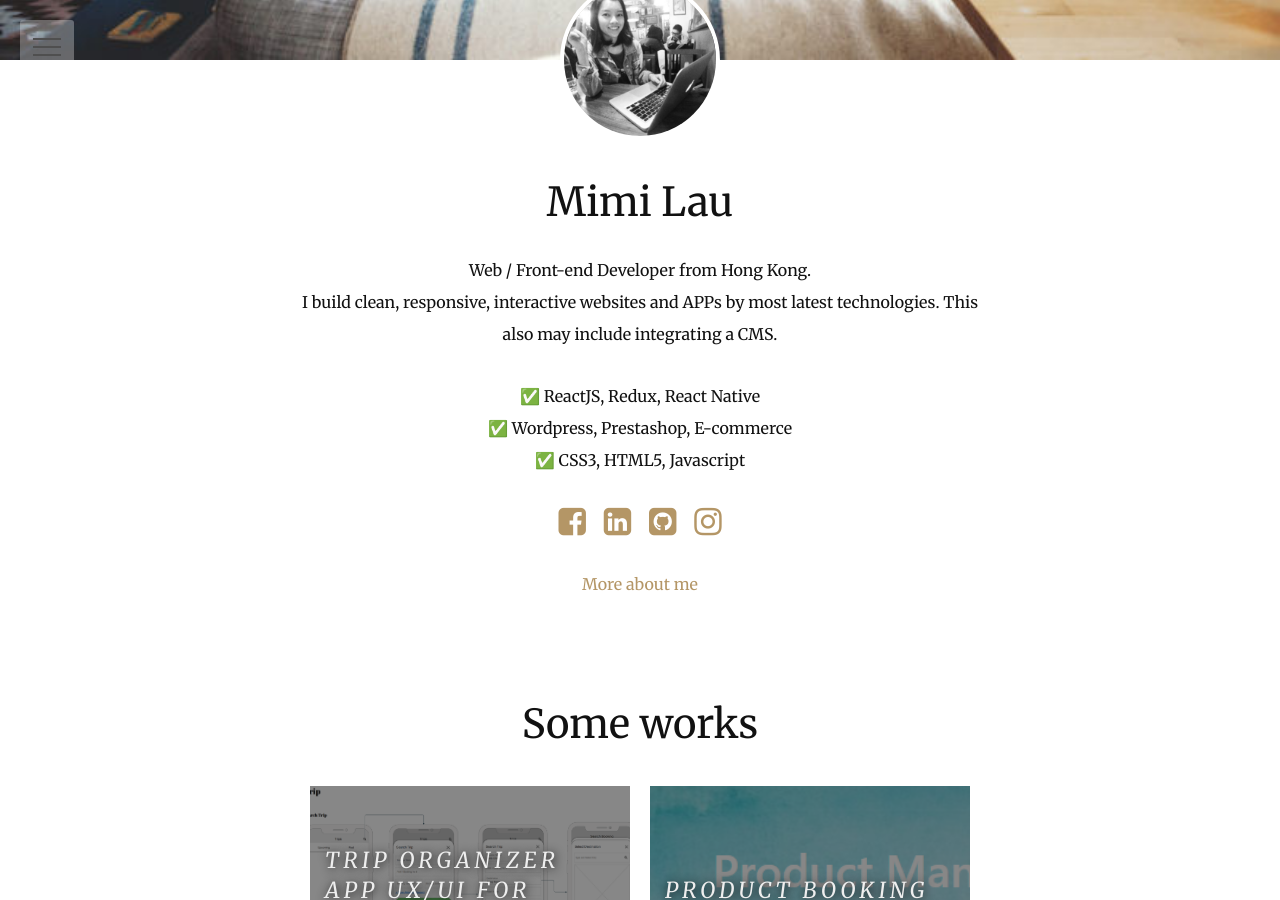
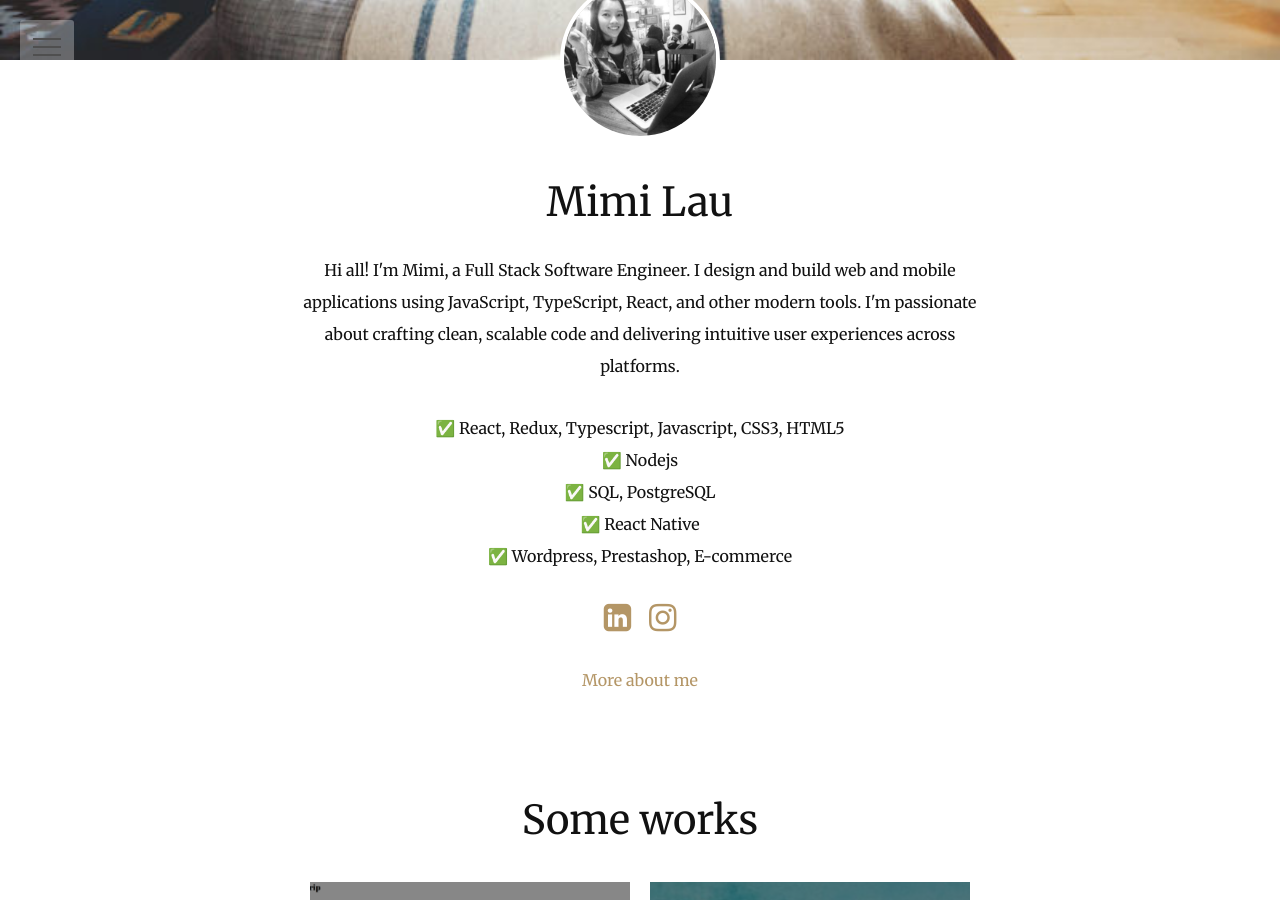
Before and after one commit to MimiLau/mimilau.github.io, a Jekyll site: the page built from index.html, in a window 1280 px wide and 900 px high, scrolled down 390 px. Built offline with Jekyll 4.4.1, drawn with Linux system fonts in a browser that asks for light colours; nearby versions of some CDN libraries; the list of posts is cut into pages by our own code.

Commit message:
landing page update

```diff
--- a/index.html
+++ b/index.html
@@ -7,20 +7,19 @@ home: true
 	<section>
 		<div class="mb-3 pb-2">
 			<h1>{{ site.author.name }}</h1>
-			<p>Web / Front-end Developer from Hong Kong. <br />I build clean, responsive, interactive websites and APPs by most latest technologies. This also may include integrating a CMS.</p>
-			<p>✅ ReactJS, Redux, React Native<br />✅ Wordpress, Prestashop, E-commerce<br />✅ CSS3, HTML5, Javascript</p>
+			<p>Hi all! I'm Mimi, a Full Stack Software Engineer. I design and build web and mobile applications using JavaScript, TypeScript, React, and other modern tools. I'm passionate about crafting clean, scalable code and delivering intuitive user experiences across platforms.</p>
+			<p>✅ React, Redux, Typescript, Javascript, CSS3, HTML5<br />
+				✅ Nodejs<br />
+				✅ SQL, PostgreSQL<br />
+				✅ React Native<br />
+				✅ Wordpress, Prestashop, E-commerce
+			</p>
 			<ul class="inline-list">
 				<li>
-					<a href="https://www.facebook.com/mimimimi.lau" target="_blank"><i class="fa fa-facebook-square fa-2x" aria-hidden="true"></i><span class="sr-only">Facebook</span></a>
+					<a href="https://www.linkedin.com/in/mimilaumeiyan" target="_blank"><i class="fa fa-linkedin-square fa-2x" aria-hidden="true"></i><span class="sr-only">Linkedin</span></a>
 				</li>
 				<li>
-					<a href="https://www.linkedin.com/in/mimilauprofile" target="_blank"><i class="fa fa-linkedin-square fa-2x" aria-hidden="true"></i><span class="sr-only">Linkedin</span></a>
-				</li>
-				<li>
-					<a href="https://github.com/MimiLau" target="_blank"><i class="fa fa-github-square fa-2x" aria-hidden="true"></i><span class="sr-only">Github</span></a>
-				</li>
-				<li>
-					<a href="https://www.instagram.com/mimi___lau" target="_blank"><i class="fa fa-instagram fa-2x" aria-hidden="true"></i><span class="sr-only">Instagram</span></a>
+					<a href="https://www.instagram.com/mimilamlau" target="_blank"><i class="fa fa-instagram fa-2x" aria-hidden="true"></i><span class="sr-only">Instagram</span></a>
 				</li>
 			</ul>
 			<p><a href="/about">More about me</a></p>
```
Also changed, not shown: 1 other file.
